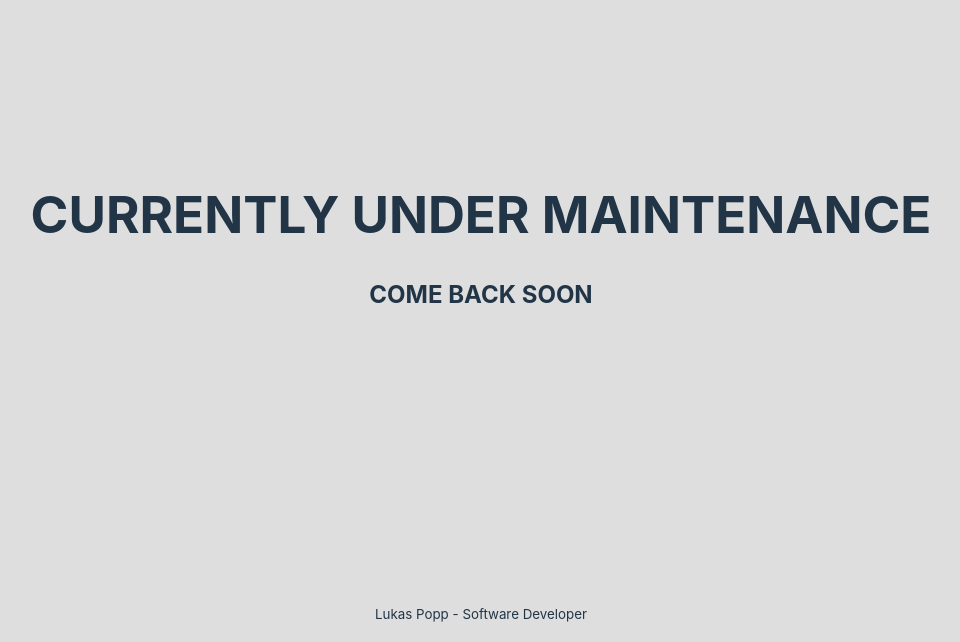
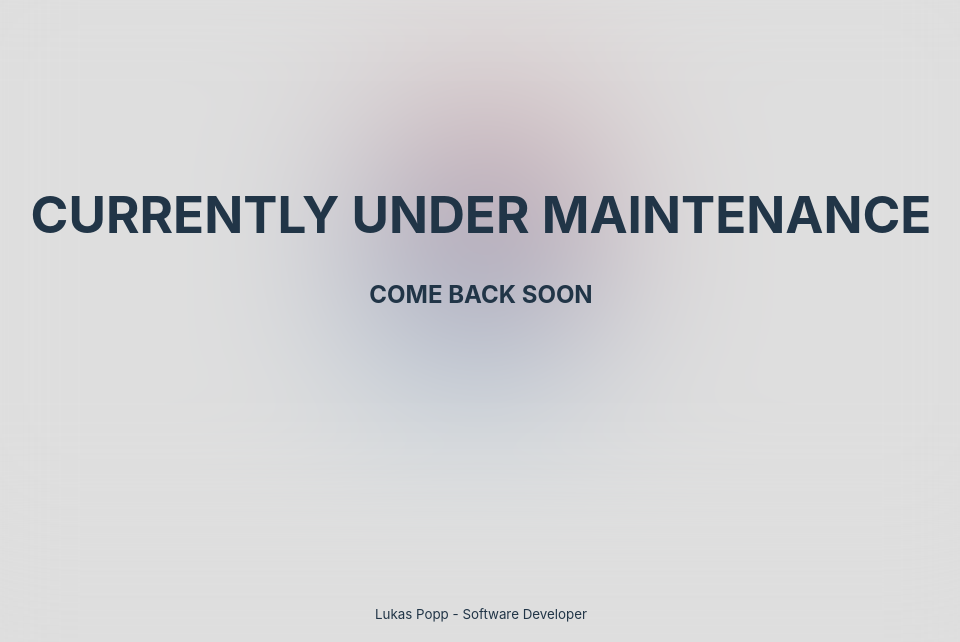
Before and after one commit to LukPopp0/lukpopp0.github.io, a React (Vite) app: page / in a window 1280 px wide. Shown: the part 158-800 px from the top of the page, without its empty margins (159-1119 px from the left). Built offline with nearby package versions, Linux system fonts and the light colour scheme.

Commit message:
Add mystic blur following the cursor

```diff
--- a/src/App.tsx
+++ b/src/App.tsx
@@ -2,6 +2,7 @@ import './App.scss';
 import { Main } from './components/main';
 import { Header } from './components/header';
 import { Footer } from './components/footer';
+import { MysticBlur } from './components/mysticBlur';
 
 const App = () => {
   return (
@@ -9,6 +10,7 @@ const App = () => {
       <Header />
       <Main />
       <Footer />
+      <MysticBlur />
     </div>
   );
 };
--- /dev/null
+++ b/src/components/mysticBlur.scss
@@ -0,0 +1,61 @@
+@import "../styles/variables.scss";
+
+#mystic-blur {
+  position: absolute;
+  left: 0;
+  top: 0;
+  width: 100%;
+  height: 100%;
+
+  #mystic-blob-container {
+    z-index: -1;
+    position: absolute;
+    left: 50%;
+    top: 50%;
+    transform: translate(-50%, -50%);
+
+    #mystic-blob {
+      height: 20vh;
+      aspect-ratio: 1;
+      border-radius: 20vh;
+      background: linear-gradient(0deg, $accent-2, $accent-3);
+      animation: rotating 10s linear infinite, scaling 7.5s linear infinite;
+    }
+
+  }
+
+  #mystic-blur {
+    z-index: -1;
+    position: absolute;
+    width: 100%;
+    height: 100%;
+    backdrop-filter: blur(100px);
+  }
+
+  @keyframes rotating {
+    from {
+      rotate: 0deg;
+      scale: 1.2 1;
+    }
+
+    to {
+      rotate: 360deg;
+      scale: 1.2 1;
+    }
+
+  }
+
+  @keyframes scaling {
+    0% {
+      scale: 1.2 1;
+    }
+
+    50% {
+      scale: 1 1.5;
+    }
+
+    100% {
+      scale: 1.2 1;
+    }
+  }
+}
--- /dev/null
+++ b/src/components/mysticBlur.tsx
@@ -0,0 +1,27 @@
+import { useEffect, useRef } from 'react';
+import './mysticBlur.scss';
+
+export const MysticBlur = () => {
+  const mysticBlobContainer = useRef<HTMLDivElement>(null);
+
+  useEffect(() => {
+    if (!mysticBlobContainer.current) return;
+    document.body.onpointermove = ev => {
+      if (!mysticBlobContainer.current) return;
+      const { clientX, clientY } = ev;
+      mysticBlobContainer.current.animate(
+        { left: `${clientX}px`, top: `${clientY}px` },
+        { duration: 2000, fill: 'forwards' }
+      );
+    };
+  }, []);
+
+  return (
+    <div id="mystic-blur">
+      <div id="mystic-blob-container" ref={mysticBlobContainer}>
+        <div id="mystic-blob" />
+      </div>
+      <div id="mystic-blur" />
+    </div>
+  );
+};
--- a/src/styles/variables.scss
+++ b/src/styles/variables.scss
@@ -1,3 +1,5 @@
-$main-color: #242424;
+$main-color: #111111;
 $main-color-inverse: #dedede;
 $accent-1: #213547;
+$accent-2: #e33c34;
+$accent-3: #179be8;
```
